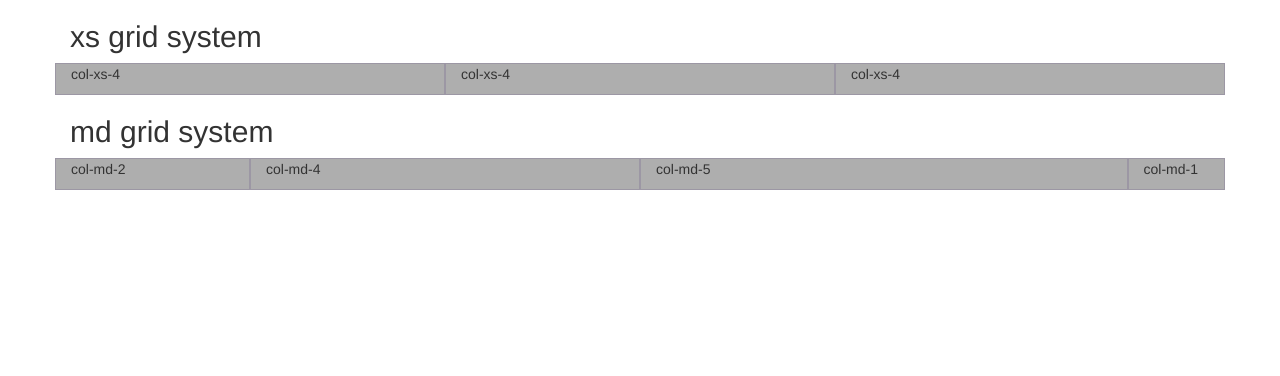
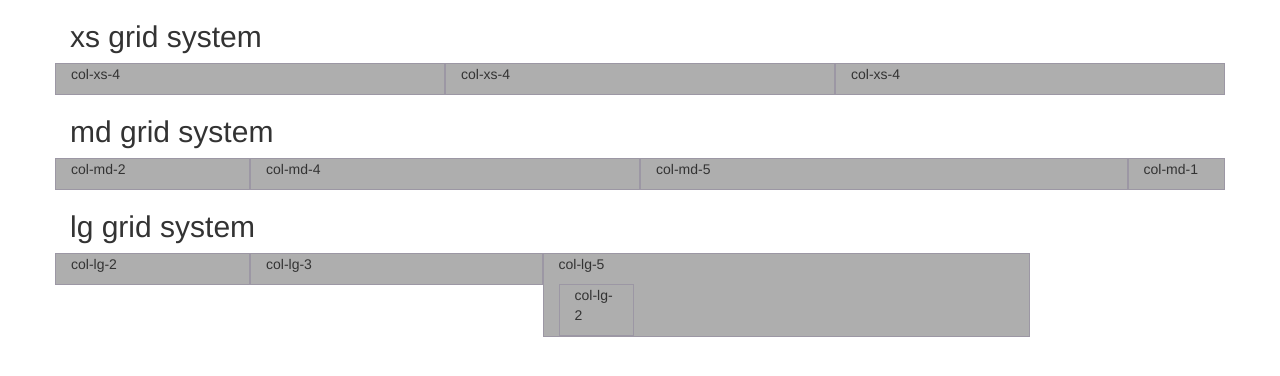
Before and after one commit to gislady04/grid-system, a plain HTML site: page index.html in a window 1280 px wide. Drawn offline with Linux system fonts and the light colour scheme.

Commit message:
created lg grid system

```diff
--- a/index.html
+++ b/index.html
@@ -35,6 +35,21 @@
 			<div class="col-md-1">
 				<p>col-md-1</p>
 			</div>
+		</div> <!-- end of md grid -->
+
+		<h2>lg grid system</h2>
+		<div class="row show-grid">
+			<div class="col-lg-2">
+				<p>col-lg-2</p>
+			</div>
+			<div class="col-lg-3">
+				<p>col-lg-3</p>
+			</div>
+			<div class="col-lg-5">
+				<p>col-lg-5</p>
+			<div class="col-lg-2">
+				<p>col-lg-2</p>
+			</div>
 		</div>
 	</div> <!-- end of container -->
 </body>
```
